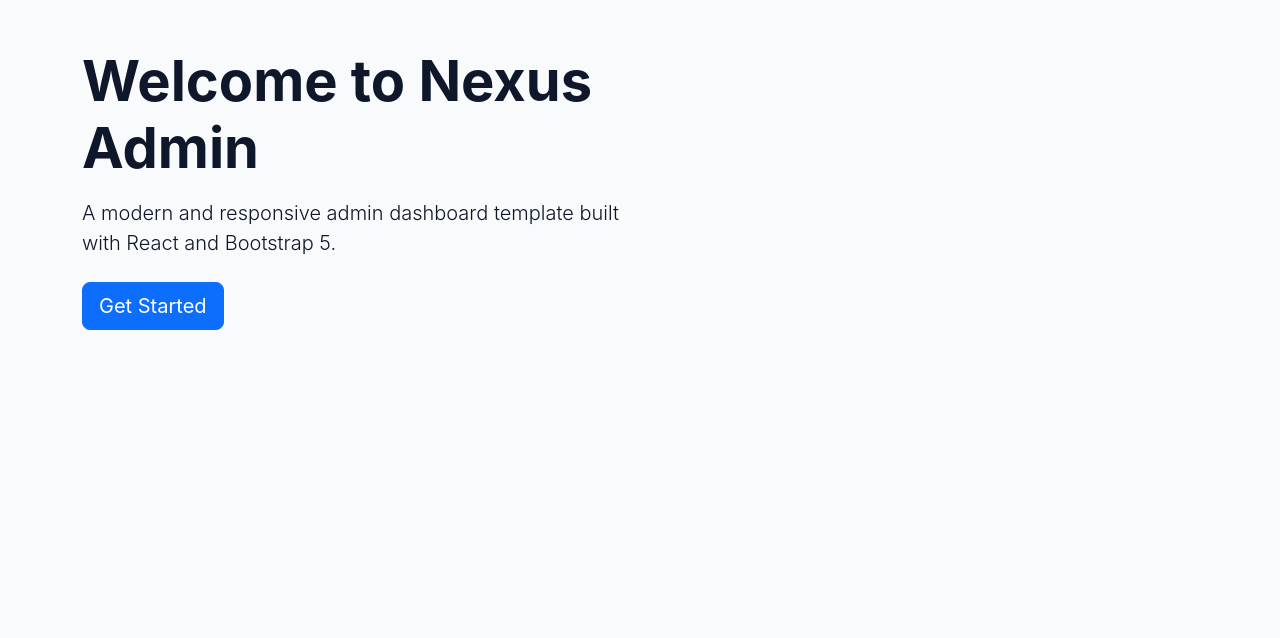
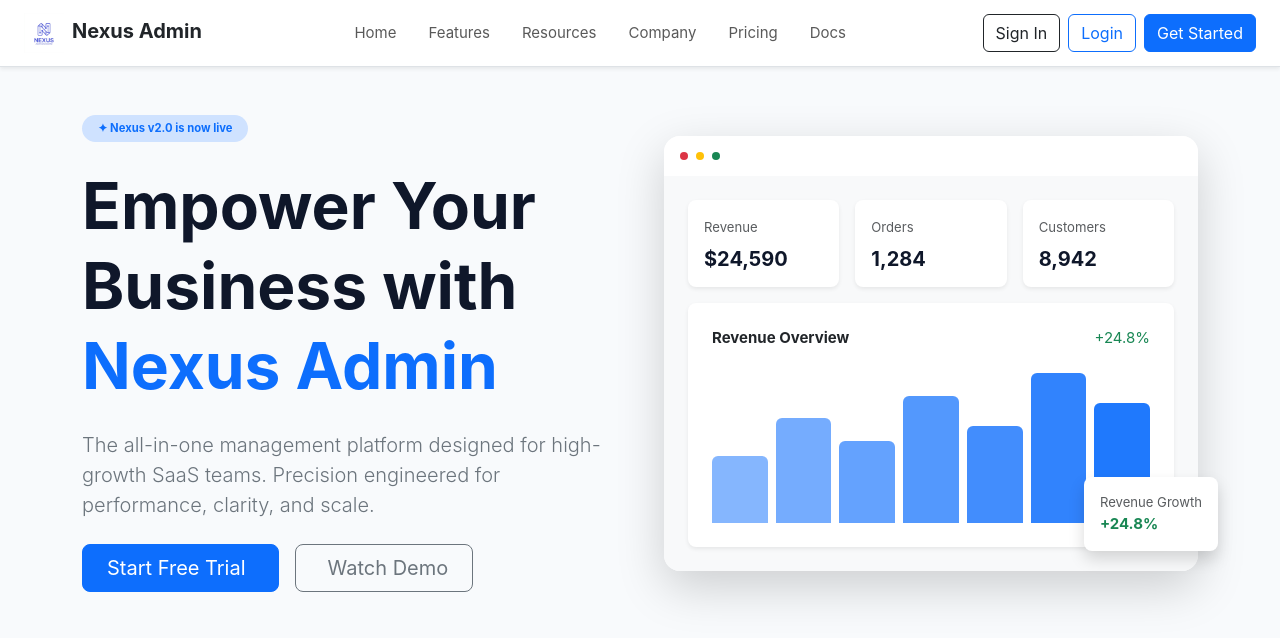
Before and after one commit to Abdo1454/nexus-admin-dashboard, a React app: page / in a window 1280 px wide. Shown: the top 638 px of the page. Built offline with nearby package versions, Linux system fonts and the light colour scheme; the HTML template or start-up script is replaced by a standard one.

Commit message:
feat: build Nexus landing page hero

```diff
--- a/src/components/home/Hero.jsx
+++ b/src/components/home/Hero.jsx
@@ -1,24 +1,184 @@
+import React from "react";
+import { Link } from "react-router-dom";
 
 function Hero() {
   return (
-    <div>
-        <section className="hero-section py-5">
-            <div className="container">
-                <div className="row align-items-center">
-                    <div className="col-lg-6">
-                        <h1 className="display-4 fw-bold mb-3">Welcome to Nexus Admin</h1>
-                        <p className="lead mb-4">A modern and responsive admin dashboard template built with React and Bootstrap 5.</p>
+    <section className="hero-section py-5">
+      <div className="container">
+        <div className="row align-items-center min-vh-75 g-5">
 
-                        <a href="/dashboard" className="btn btn-primary btn-lg">Get Started</a>
+          {/* Hero Content */}
+          <div className="col-lg-6">
+            <div className="hero-content">
+
+              {/* Badge */}
+              <span className="badge rounded-pill bg-primary-subtle text-primary px-3 py-2 mb-4">
+                ✦ Nexus v2.0 is now live
+              </span>
+
+              {/* Heading */}
+              <h1 className="display-3 fw-bold lh-sm mb-4">
+                Empower Your Business with{" "}
+                <span className="text-primary">
+                  Nexus Admin
+                </span>
+              </h1>
+
+              {/* Description */}
+              <p className="lead text-secondary mb-4">
+                The all-in-one management platform designed for
+                high-growth SaaS teams. Precision engineered for
+                performance, clarity, and scale.
+              </p>
+
+              {/* Buttons */}
+              <div className="d-flex flex-wrap gap-3">
+
+                <Link
+                  to="/dashboard"
+                  className="btn btn-primary btn-lg px-4"
+                >
+                  Start Free Trial
+                  <i className="bi bi-arrow-right ms-2"></i>
+                </Link>
+
+                <Link
+                  to="/demo"
+                  className="btn btn-outline-secondary btn-lg px-4"
+                >
+                  <i className="bi bi-play-circle me-2"></i>
+                  Watch Demo
+                </Link>
+
+              </div>
+
+            </div>
+          </div>
+
+          {/* Hero Visual */}
+          <div className="col-lg-6">
+
+            <div className="hero-image-wrapper position-relative">
+
+              {/* Dashboard Preview */}
+              <div className="card border-0 shadow-lg rounded-4 overflow-hidden">
+
+                <div className="card-header bg-white border-0 p-3">
+                  <div className="d-flex align-items-center gap-2">
+                    <span
+                      className="rounded-circle bg-danger"
+                      style={{ width: "8px", height: "8px" }}
+                    ></span>
+
+                    <span
+                      className="rounded-circle bg-warning"
+                      style={{ width: "8px", height: "8px" }}
+                    ></span>
+
+                    <span
+                      className="rounded-circle bg-success"
+                      style={{ width: "8px", height: "8px" }}
+                    ></span>
+                  </div>
+                </div>
+
+                <div className="p-4 bg-light">
+
+                  <div className="row g-3">
+
+                    <div className="col-4">
+                      <div className="bg-white rounded-3 p-3 shadow-sm">
+                        <small className="text-muted">
+                          Revenue
+                        </small>
+
+                        <h5 className="fw-bold mt-2 mb-0">
+                          $24,590
+                        </h5>
+                      </div>
                     </div>
-                    <div className="col-lg-6">
-                        {/* <img src={heroImg} alt="Hero" className="img-fluid" /> */}
+
+                    <div className="col-4">
+                      <div className="bg-white rounded-3 p-3 shadow-sm">
+                        <small className="text-muted">
+                          Orders
+                        </small>
+
+                        <h5 className="fw-bold mt-2 mb-0">
+                          1,284
+                        </h5>
+                      </div>
                     </div>
+
+                    <div className="col-4">
+                      <div className="bg-white rounded-3 p-3 shadow-sm">
+                        <small className="text-muted">
+                          Customers
+                        </small>
+
+                        <h5 className="fw-bold mt-2 mb-0">
+                          8,942
+                        </h5>
+                      </div>
+                    </div>
+
+                  </div>
+
+                  {/* Chart Placeholder */}
+                  <div className="bg-white rounded-3 p-4 mt-3 shadow-sm">
+                    <div className="d-flex justify-content-between mb-4">
+                      <strong>Revenue Overview</strong>
+                      <span className="text-success">
+                        +24.8%
+                      </span>
+                    </div>
+
+                    <div
+                      className="d-flex align-items-end gap-2"
+                      style={{ height: "150px" }}
+                    >
+                      {[45, 70, 55, 85, 65, 100, 80].map(
+                        (height, index) => (
+                          <div
+                            key={index}
+                            className="bg-primary rounded-top flex-fill"
+                            style={{
+                              height: `${height}%`,
+                              opacity: 0.5 + index * 0.07,
+                            }}
+                          ></div>
+                        )
+                      )}
+                    </div>
+                  </div>
+
                 </div>
+              </div>
+
+              {/* Floating Growth Card */}
+              <div
+                className="position-absolute bg-white shadow rounded-3 p-3"
+                style={{
+                  right: "-20px",
+                  bottom: "20px",
+                }}
+              >
+                <small className="text-muted d-block">
+                  Revenue Growth
+                </small>
+
+                <strong className="text-success">
+                  +24.8%
+                </strong>
+              </div>
+
             </div>
-        </section>
-    </div>
-  )
+
+          </div>
+        </div>
+      </div>
+    </section>
+  );
 }
 
-export default Hero
+export default Hero;
--- a/src/components/layout/MobileOverlay.jsx
+++ /dev/null
@@ -1,15 +0,0 @@
-function MobileOverlay({ isOpen, onClose }) {
-  if (!isOpen) {
-    return null;
-  }
-
-  return (
-    <div
-      className="position-fixed top-0 start-0 w-100 h-100 bg-dark bg-opacity-50"
-      style={{ zIndex: 1040 }}
-      onClick={onClose}
-    />
-  );
-}
-
-export default MobileOverlay;
--- a/src/components/layout/Sidebar.jsx
+++ /dev/null
@@ -1,11 +0,0 @@
-import React from "react";
-import Navbar from "./Navbar";
-function Sidebar() {
-  return (
-    <aside>
-     <Navbar />
-    </aside>
-  );
-}
-
-export default Sidebar;
--- a/src/layouts/DashboardLayout.jsx
+++ /dev/null
@@ -1,36 +0,0 @@
-import { Outlet } from "react-router-dom";
-
-import Sidebar from "../components/layout/Sidebar";
-// import Topbar from "../components/layout/Topbar";
-import MobileOverlay from "../components/layout/MobileOverlay";
-
-function DashboardLayout() {
-  return (
-    <div>
-
-      {/* Sidebar */}
-      <Sidebar />
-
-      {/* Mobile Overlay */}
-      <MobileOverlay />
-
-      {/* Main Content */}
-      <div className="d-flex flex-column flex-grow-1 min-vh-100">
-
-        {/* Topbar */}
-        {/* <Topbar /> */}
-
-        {/* Page Content */}
-        <main className="flex-grow-1 p-3 p-md-4">
-          <div className="container-fluid">
-            <Outlet />
-          </div>
-        </main>
-
-      </div>
-
-    </div>
-  );
-}
-
-export default DashboardLayout;
--- a/src/pages/Home/Home.jsx
+++ b/src/pages/Home/Home.jsx
@@ -1,10 +1,10 @@
 import React from 'react';
 import Hero from '../../components/home/Hero';
-// import Navbar from '../../components/layout/Navbar';
+import Navbar from '../../components/layout/Navbar';
 function Home() {
   return (
     <div>
-        {/* <Navbar /> */}
+        <Navbar />
         <Hero />
     </div>
   )
--- a/src/routes/AppRoutes.jsx
+++ b/src/routes/AppRoutes.jsx
@@ -1,6 +1,4 @@
 import { Routes, Route, Navigate } from "react-router-dom";
-
-import DashboardLayout from "../layouts/DashboardLayout";
 import ProtectedRoute from "./ProtectedRoute";
 
 import Home from "../pages/Home/Home";
@@ -12,22 +10,8 @@ function AppRoutes() {
       {/* Public */}
       <Route path="/" element={<Home />} />
 
-      {/* Protected Dashboard */}
-      <Route element={<ProtectedRoute />}>
-        <Route element={<DashboardLayout />}>
 
-          <Route
-            path="/dashboard"
-            element={
-              <div>
-                <h1>Dashboard</h1>
-                <p>Welcome to Nexus Admin.</p>
-              </div>
-            }
-          />
 
-        </Route>
-      </Route>
 
       {/* 404 */}
       <Route
```
Also changed, not shown: src/components/layout/Topbar.jsx (deleted, +0 -9 lines).
